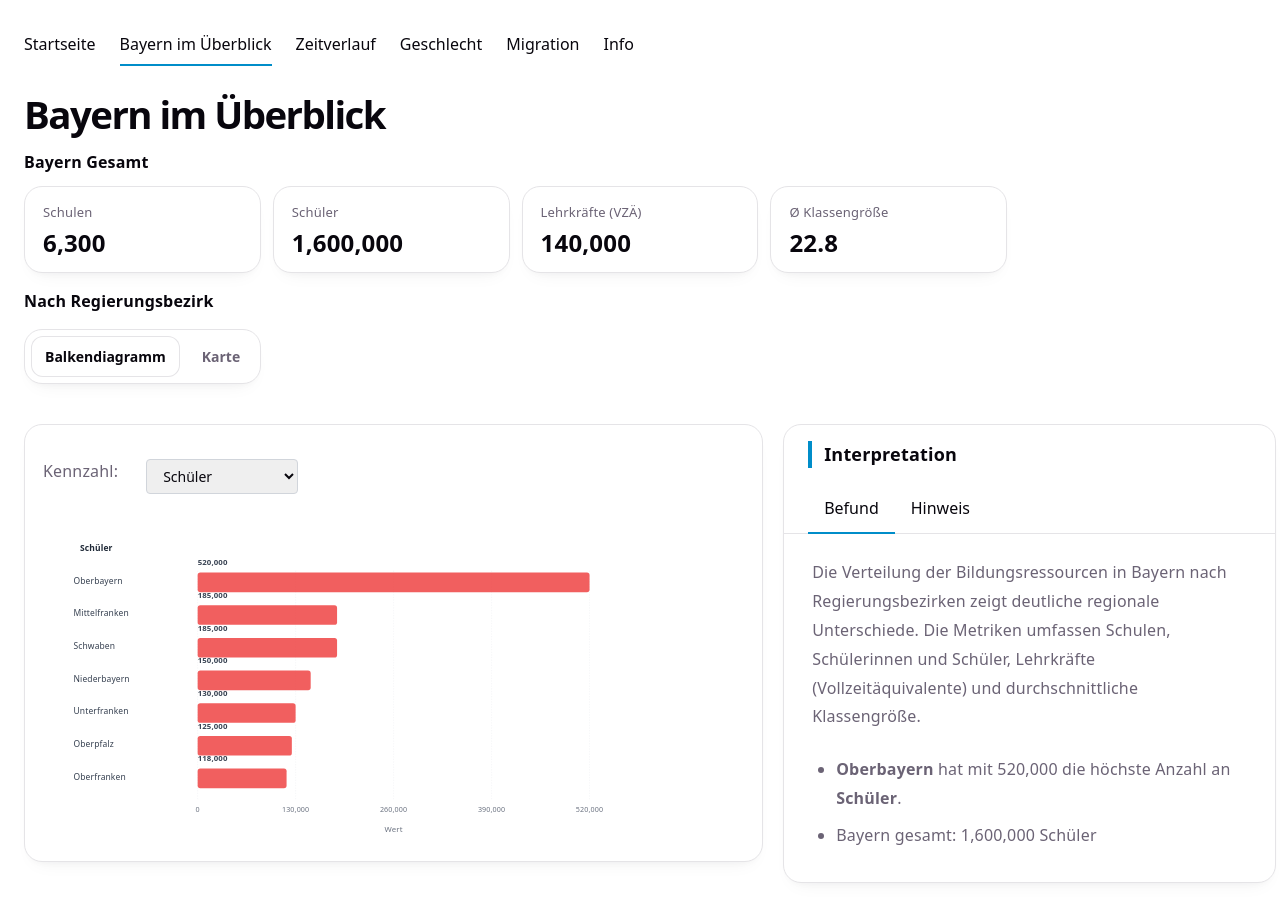
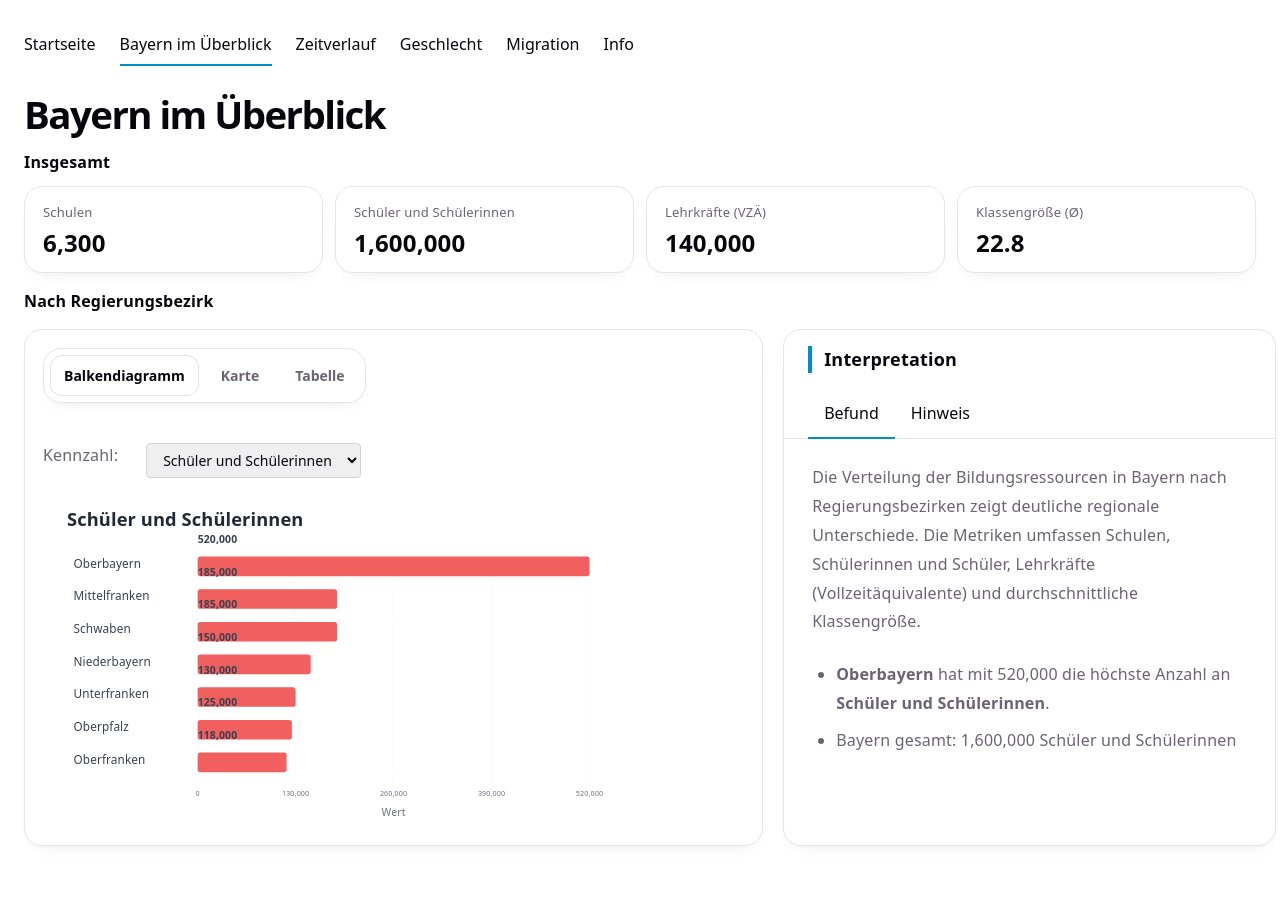
Before and after one commit to edgar-treischl/dash-board-mfe, a React (Vite) app: page / in a window 1280 px wide. Both pictures are taken after a click on the button "Bayern im Überblick". After the commit the page ends 886 px from the top, so only its background shows below. Built offline with nearby package versions, Linux system fonts and the light colour scheme.

Commit message:
added table view

```diff
--- a/src/App.css
+++ b/src/App.css
@@ -409,8 +409,9 @@
 
 .class-retention-mfe__stats-row {
   display: grid;
-  grid-template-columns: repeat(5, minmax(0, 1fr));
+  grid-template-columns: repeat(4, minmax(0, 1fr));
   gap: 12px;
+  width: 100%;
 }
 
 .class-retention-mfe__dataset-layout {
--- a/src/components/BavariaPage.tsx
+++ b/src/components/BavariaPage.tsx
@@ -12,7 +12,7 @@ type BavariaViewProps = {
   onMetricChange?: (metric: MetricKey) => void
 }
 
-type ViewType = 'chart' | 'map'
+type ViewType = 'chart' | 'map' | 'table'
 
 function BavariaViewComponent({
   selectedMetric: propSelectedMetric,
@@ -26,9 +26,9 @@ function BavariaViewComponent({
 
   const metricLabels: Record<MetricKey, string> = {
     schools: 'Schulen',
-    students: 'Schüler',
+    students: 'Schüler und Schülerinnen',
     teachersFTE: 'Lehrkräfte (VZÄ)',
-    avgClassSize: 'Ø Klassengröße',
+    avgClassSize: 'Klassengröße (Ø)',
   }
 
   const metricColors: Record<MetricKey, string> = {
@@ -77,7 +77,7 @@ function BavariaViewComponent({
     <>
       {/* Bavaria-wide metrics */}
       <section className="class-retention-mfe__stats-section">
-        <h3 className="class-retention-mfe__stats-header">Bayern Gesamt</h3>
+        <h3 className="class-retention-mfe__stats-header">Insgesamt</h3>
         <div className="class-retention-mfe__stats-row" aria-label="Bayernweite Kennzahlen">
           {(Object.keys(bavariaMetrics) as MetricKey[]).map((key) => (
             <section key={key} className="class-retention-mfe__stat-card">
@@ -90,24 +90,28 @@ function BavariaViewComponent({
 
       <h3 className="class-retention-mfe__stats-header">Nach Regierungsbezirk</h3>
 
+
+
+      <section className="class-retention-mfe__explorer-layout">
+        <div className="class-retention-mfe__explorer-left">
+          {/* Chart Card */}
+          <div className="class-retention-mfe__chart-card">
             {/* View selector using semantic nav element */}
             <ViewSwitcher
               options={[
                 { key: 'chart', label: 'Balkendiagramm' },
                 { key: 'map', label: 'Karte' },
+                { key: 'table', label: 'Tabelle' },
               ]}
               activeKey={view}
               onSelect={(selectedView) => setView(selectedView as ViewType)}
               ariaLabel="Ansichtsauswahl für Regierungsbezirke"
               />
-
-      <section className="class-retention-mfe__explorer-layout">
-        <div className="class-retention-mfe__explorer-left">
-          {/* Chart Card */}
-          <div className="class-retention-mfe__chart-card">
             <div className="class-retention-mfe__card-heading"></div>
 
+            {view !== 'table' && (
               <div className="class-retention-mfe__controls-section">
+
                 <label htmlFor="metric-select" style={{ marginRight: '8px' }}>Kennzahl:</label>
                 <select
                   id="metric-select"
@@ -127,12 +131,13 @@ function BavariaViewComponent({
                   ))}
                 </select>
               </div>
+            )}
 
             <div className="class-retention-mfe__chart-frame">
               {view === 'chart' && (
                 <svg width="100%" viewBox="0 0 1000 420" preserveAspectRatio="xMidYMid meet" style={{ overflow: 'visible' }}>
                   {/* Title/Label for Y-axis */}
-                  <text x="20" y="20" fontSize="13" fontWeight="600" fill="#1f2937">
+                  <text x="0" y="6" fontSize="28" fontWeight="800" fill="#1f2937">
                     {metricLabels[selectedMetric]}
                   </text>
 
@@ -178,7 +183,7 @@ function BavariaViewComponent({
                         <text
                           x="10"
                           y={yPos + 20}
-                          fontSize="13"
+                          fontSize="18"
                           fill="#374151"
                           fontWeight="500"
                         >
@@ -188,8 +193,8 @@ function BavariaViewComponent({
                         {/* Value label above bar */}
                         <text
                           x="200"
-                          y={yPos - 8}
-                          fontSize="12"
+                          y={yPos - 18}
+                          fontSize="16"
                           fill="#374151"
                           fontWeight="600"
                         >
@@ -214,7 +219,7 @@ function BavariaViewComponent({
                   <text
                     x="500"
                     y={50 + sortedRegions.length * 50 + 50}
-                    fontSize="12"
+                    fontSize="16"
                     fill="#6b7280"
                     textAnchor="middle"
                     fontWeight="500"
@@ -227,6 +232,77 @@ function BavariaViewComponent({
               {view === 'map' && (
                 <div style={{ padding: '1rem' }}>
                   <RegierungsbezirkeMap selectedMetric={selectedMetric} regions={regions} />
+                </div>
+              )}
+
+              {view === 'table' && (
+                <div style={{ padding: '1rem', overflowX: 'auto' }}>
+                  <table style={{
+                    width: '100%',
+                    borderCollapse: 'collapse',
+                    fontSize: '14px',
+                  }}>
+                    <thead>
+                      <tr style={{ backgroundColor: '#f3f4f6', borderBottom: '2px solid #d1d5db' }}>
+                        <th style={{ padding: '12px', textAlign: 'left', fontWeight: '600', color: '#1f2937' }}>Regierungsbezirk</th>
+                        {(Object.keys(metricLabels) as MetricKey[]).map((key) => (
+                          <th key={key} style={{ padding: '12px', textAlign: 'right', fontWeight: '600', color: '#1f2937' }}>
+                            {metricLabels[key]}
+                          </th>
+                        ))}
+                      </tr>
+                    </thead>
+                    <tbody>
+                      {regions.map((region, idx) => (
+                        <tr
+                          key={region.id}
+                          style={{
+                            backgroundColor: idx % 2 === 0 ? '#ffffff' : '#f9fafb',
+                            borderBottom: '1px solid #e5e7eb',
+                          }}
+                        >
+                          <td style={{ padding: '12px', fontWeight: '500', color: '#374151' }}>
+                            {region.shortName}
+                          </td>
+                          {(Object.keys(metricLabels) as MetricKey[]).map((key) => (
+                            <td
+                              key={key}
+                              style={{
+                                padding: '12px',
+                                textAlign: 'right',
+                                color: '#4b5563',
+                                fontVariantNumeric: 'tabular-nums',
+                              }}
+                            >
+                              {typeof region.metrics[key] === 'number' && region.metrics[key] % 1 !== 0
+                                ? region.metrics[key].toFixed(1)
+                                : region.metrics[key].toLocaleString()
+                              }
+                            </td>
+                          ))}
+                        </tr>
+                      ))}
+                      <tr style={{ backgroundColor: '#f0f9ff', borderTop: '2px solid #d1d5db', fontWeight: '600' }}>
+                        <td style={{ padding: '12px', color: '#1f2937' }}>Bayern (Gesamt)</td>
+                        {(Object.keys(metricLabels) as MetricKey[]).map((key) => (
+                          <td
+                            key={key}
+                            style={{
+                              padding: '12px',
+                              textAlign: 'right',
+                              color: '#1f2937',
+                              fontVariantNumeric: 'tabular-nums',
+                            }}
+                          >
+                            {typeof bavariaMetrics[key] === 'number' && bavariaMetrics[key] % 1 !== 0
+                              ? bavariaMetrics[key].toFixed(1)
+                              : bavariaMetrics[key].toLocaleString()
+                            }
+                          </td>
+                        ))}
+                      </tr>
+                    </tbody>
+                  </table>
                 </div>
               )}
             </div>
```
Lines whose indentation alone changed are shown as unchanged.
